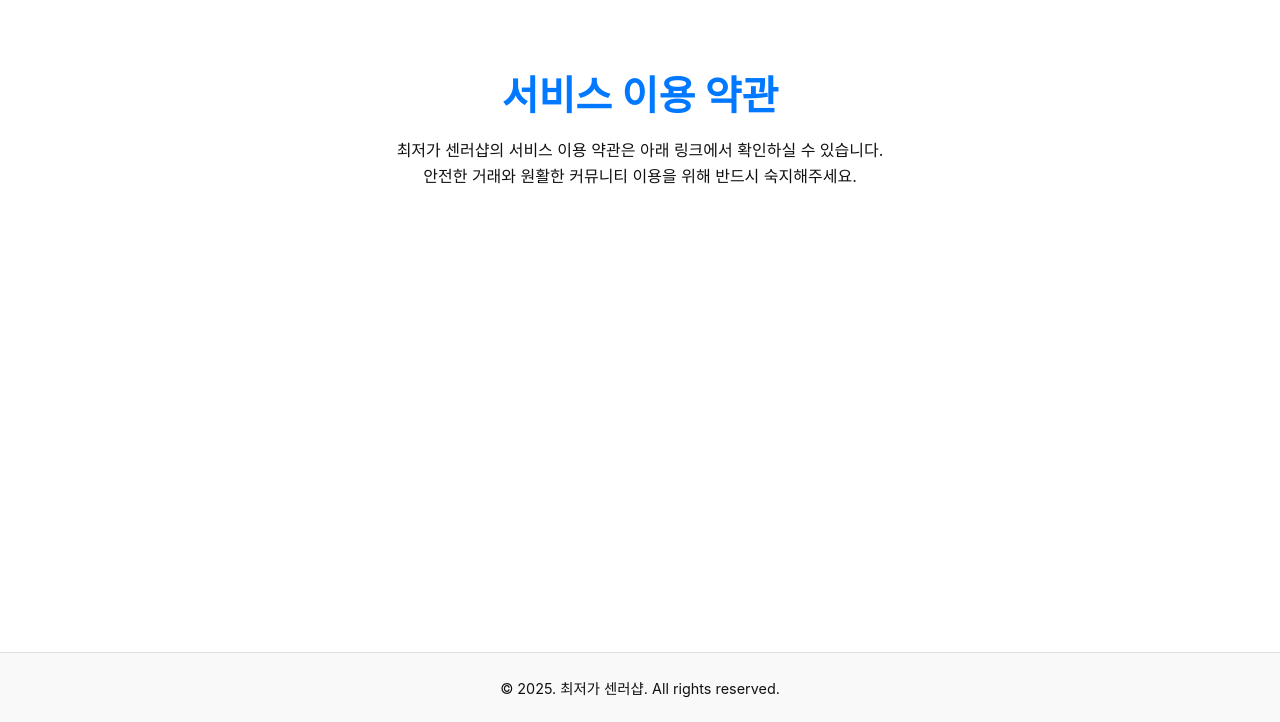
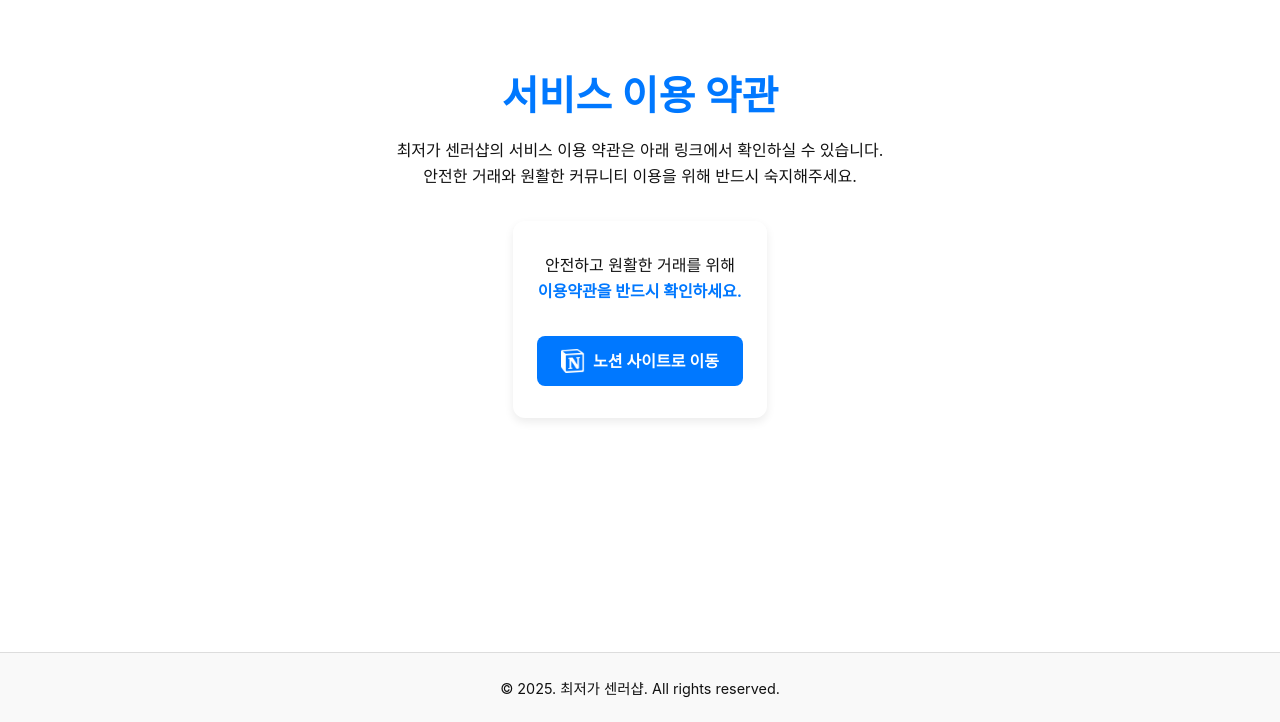
Before and after one commit to sxnre1/wj9dauoidhaoudidnsopia, a plain HTML site: page menu/terms.html in a window 1280 px wide. Shown: the part 78-800 px from the top of the page. Drawn offline with Linux system fonts and the light colour scheme.

Commit message:
두번째 푸시 : 패치 완료

```diff
--- a/menu/terms.html
+++ b/menu/terms.html
@@ -26,9 +26,21 @@
   <main>
     <div class="content">
       <h1 class="slide-up title"><strong>서비스 이용 약관</strong></h1>
-      <p class="slide-up subtitle3">최저가 센러샵의 서비스 이용 약관은 아래 링크에서 확인하실 수 있습니다.<br>
+      <p class="slide-up subtitle3">
+        최저가 센러샵의 서비스 이용 약관은 아래 링크에서 확인하실 수 있습니다.<br>
         안전한 거래와 원활한 커뮤니티 이용을 위해 반드시 숙지해주세요.
       </p>
+
+      <div class="terms-grid">
+      <div class="terms-card slide-up">
+        <p>
+          안전하고 원활한 거래를 위해<br>
+          <strong>이용약관을 반드시 확인하세요.</strong>
+        </p>
+        <a href="https://cord-marimba-7a5.notion.site/1ead8a323bdf80608e81cec2c0232889" class="cta-button terms-button" target="_blank" rel="noopener noreferrer">
+        <img src="../images/Notion.png" alt="노션" class="btn-icon">노션 사이트로 이동</a>
+      </div>
+    </div>
     </div>
   </main>
 
--- a/script.js
+++ b/script.js
@@ -1,10 +1,3 @@
-const ctaButton = document.querySelector('.cta-button');
-if (ctaButton) {
-  ctaButton.addEventListener('click', (e) => {
-    window.location.href = 'menu/product.html';
-  });
-}
-
 const faders = document.querySelectorAll('.fade-in');
 
 const appearOptions = {
--- a/style.css
+++ b/style.css
@@ -279,6 +279,58 @@ footer {
   line-height: 1.5;
 }
 
+.terms-grid {
+  display: grid;
+  grid-template-columns: repeat(auto-fit, minmax(250px, 1fr));
+  gap: 2rem;
+  margin-top: 2rem;
+  justify-items: center;
+}
+
+/* 카드 스타일 */
+.terms-card {
+  background: #fff;
+  border-radius: 12px;
+  box-shadow: 0 4px 10px rgba(0,0,0,0.08);
+  padding: 2rem 1.5rem;
+  text-align: center;
+  transition: transform 0.3s ease, box-shadow 0.3s ease;
+  display: flex;
+  flex-direction: column;
+  gap: 1rem;
+}
+
+.terms-card:hover {
+  transform: translateY(-5px);
+  box-shadow: 0 6px 15px rgba(0,0,0,0.1);
+}
+
+/* 카드 내부 버튼 */
+.terms-card .cta-button {
+  display: inline-flex;
+  align-items: center;
+  justify-content: center;
+  gap: 0.5rem;
+  background-color: #0078FF;
+  color: #fff;
+  padding: 0.8rem 1.5rem;
+  border-radius: 8px;
+  font-weight: 600;
+  font-size: 1rem;
+  text-decoration: none;
+  transition: background 0.3s;
+}
+
+.terms-card .cta-button:hover {
+  background-color: #005FCC;
+}
+
+.terms-card .btn-icon {
+  width: 24px;
+  height: auto;
+  filter: brightness(0) invert(1);
+}
+
 .slide-up {
   opacity: 0;
   transform: translateY(50px);
```
Also changed, not shown: index.html (+1 -1 lines).
